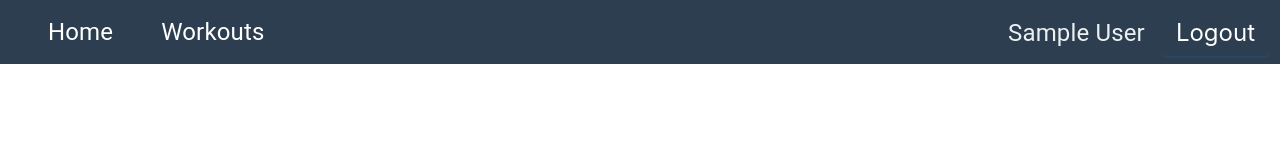
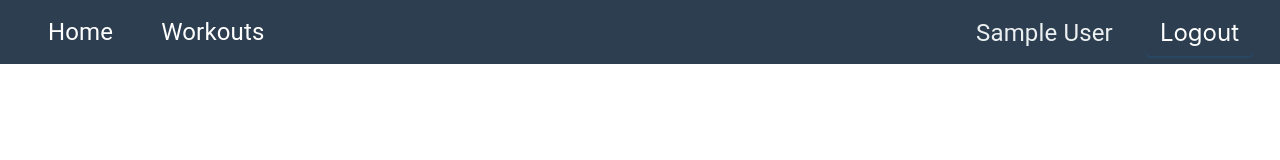
Before and after one commit to aaron3993/gym-guru, a React (Create React App) app: page / in a window 1280 px wide. Shown: the top 160 px of the page. Built offline with nearby package versions, Linux system fonts and the light colour scheme; no server answers; sample sign-in values are in the browser's storage.

Commit message:
adjusted navbar margin

```diff
--- a/src/components/Navbar/Navbar.css
+++ b/src/components/Navbar/Navbar.css
@@ -28,7 +28,7 @@
 
 .nav-link:hover {
   text-decoration: underline;
-  text-decoration-color: #3498db; /* Color of the underline on hover */
+  text-decoration-color: #3498db;
 }
 
 .user-logout-container {
@@ -52,4 +52,5 @@
   cursor: pointer;
   font-size: 1.5rem;
   height: 3rem;
+  margin: 0 1rem;
 }
```
